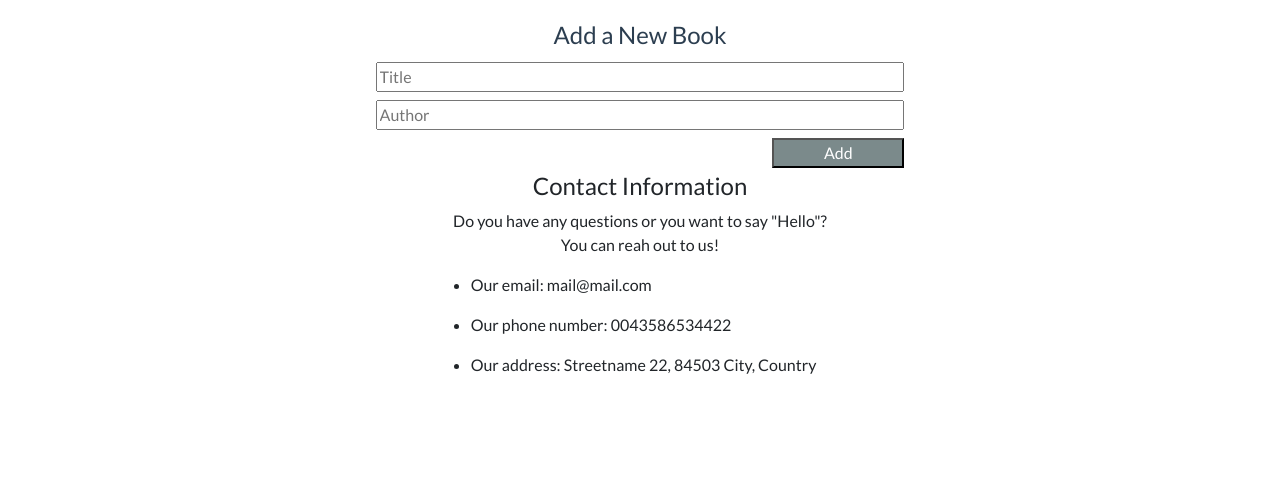
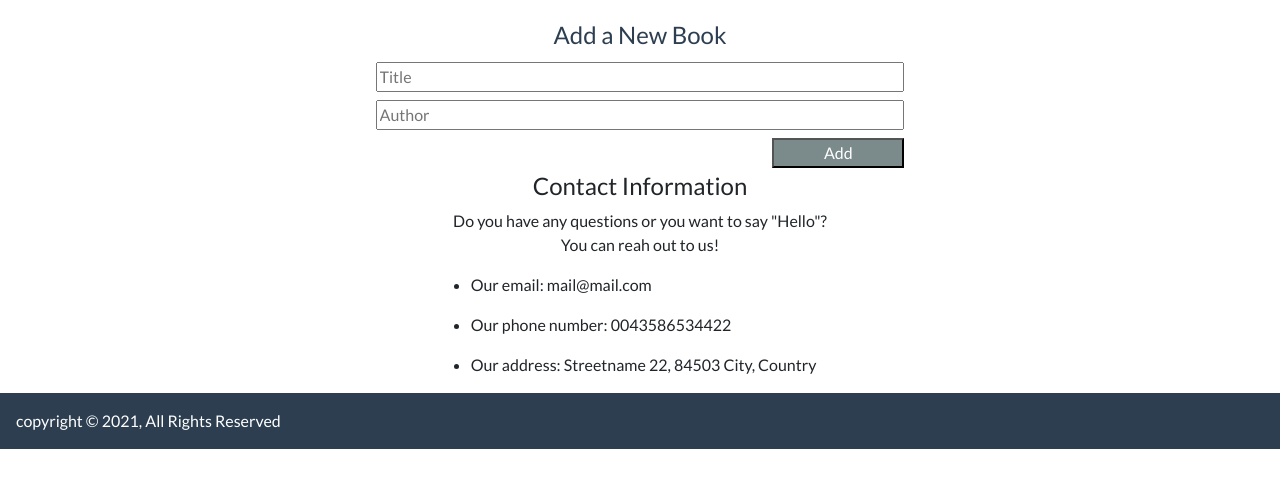
Before and after one commit to memelopez/books-awesome, a website: page index.html in a window 1280 px wide. Shown: the part 183-670 px from the top of the page. Drawn offline with nearby package versions, Linux system fonts and the light colour scheme; a script that the page names is missing.

Commit message:
add footer

```diff
--- a/index.html
+++ b/index.html
@@ -64,6 +64,10 @@
         </div>
       </div>
     </div>
+
   </div>
+  <footer class="myNav navbar-dark bg-primary p-2 ">
+      <p class="m-2">copyright &copy; 2021, All Rights Reserved</p>
+  </footer>
 </body>
 </html>
```
